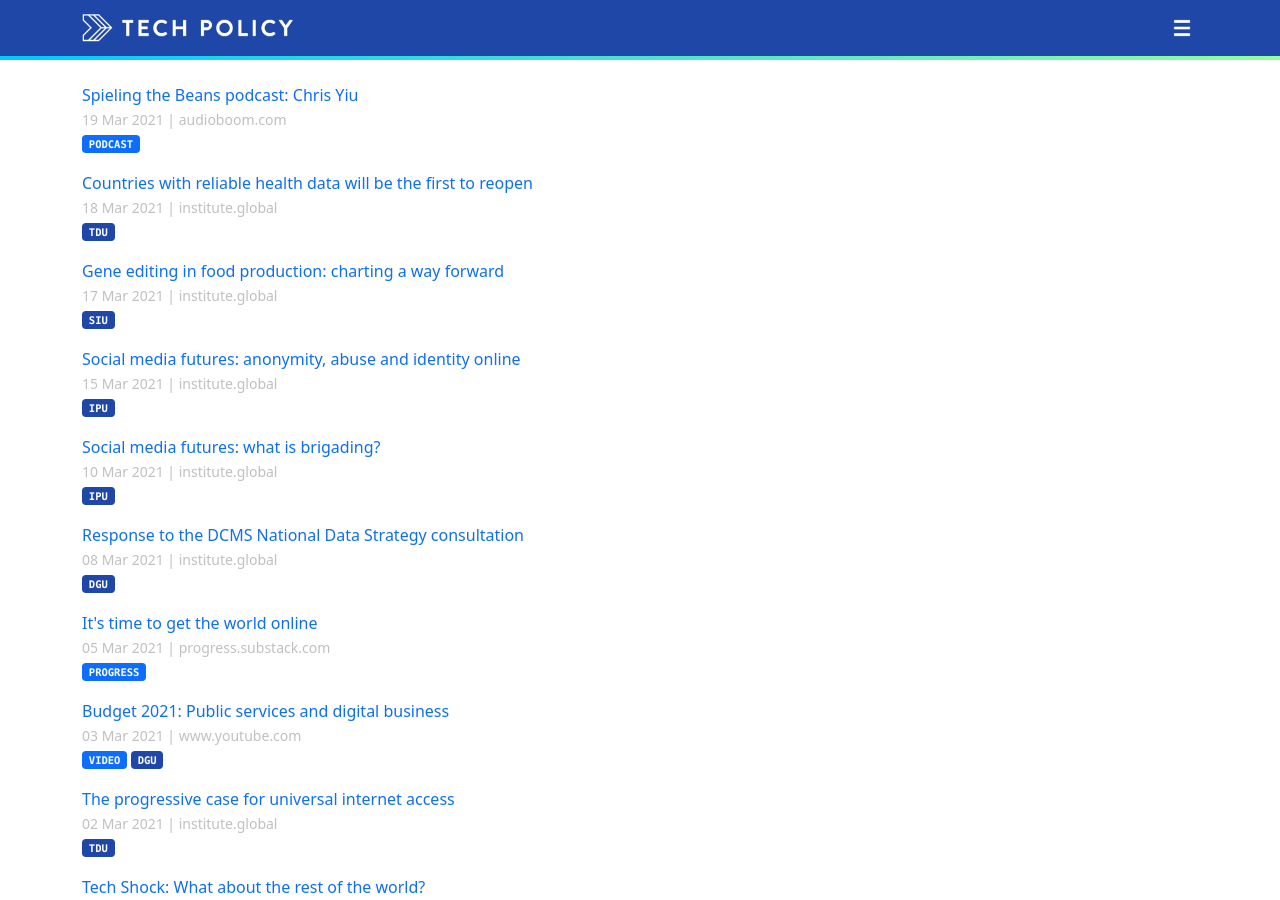
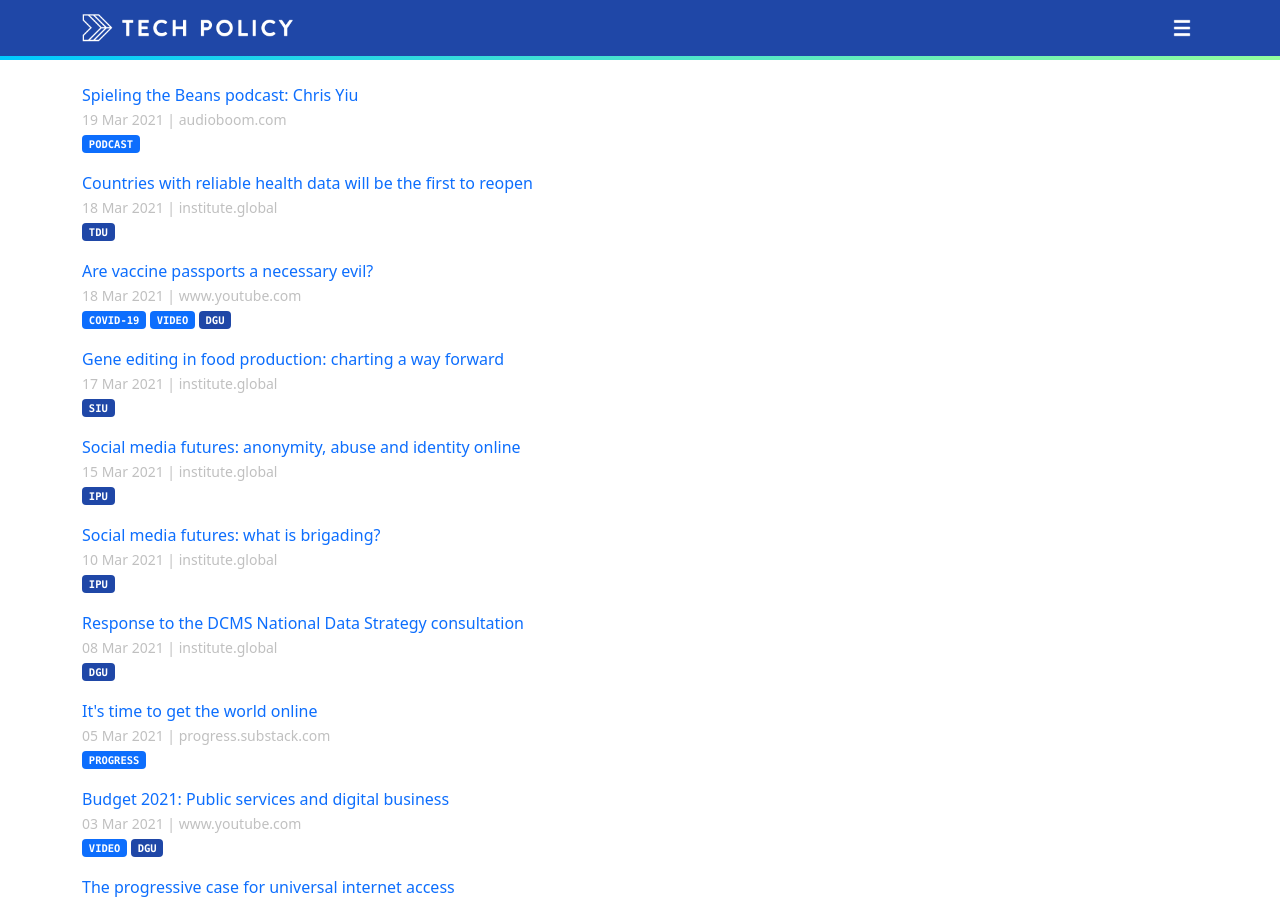
Before and after one commit to techpolicyio/techpolicyio.github.io, a Jekyll site: the page built from pages/home.md, in a window 1280 px wide and 900 px high, scrolled down 644 px. Built offline with Jekyll 4.4.1, drawn with Linux system fonts in a browser that asks for light colours.

Commit message:
Update links.yml

```diff
--- a/_data/links.yml
+++ b/_data/links.yml
@@ -703,3 +703,8 @@
   url: https://audioboom.com/posts/7818423-chris-yiu
   date: 2021-03-19
   tags: podcast
+- title: "Are vaccine passports a necessary evil?"
+  url: https://www.youtube.com/watch?v=NVYHn1LICgk
+  date: 2021-03-18
+  tags: covid-19, video
+  unit: dgu
```
